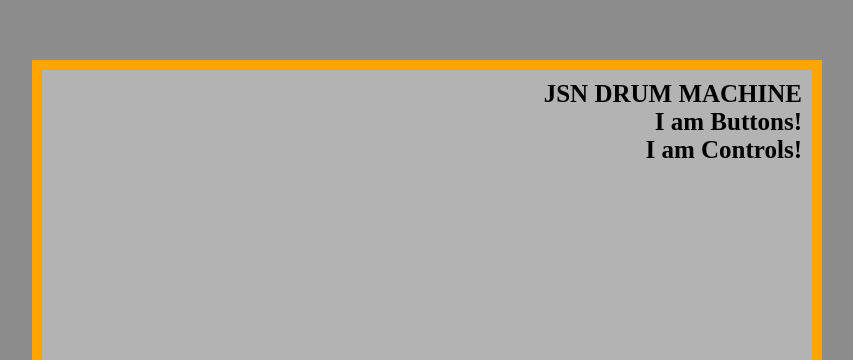
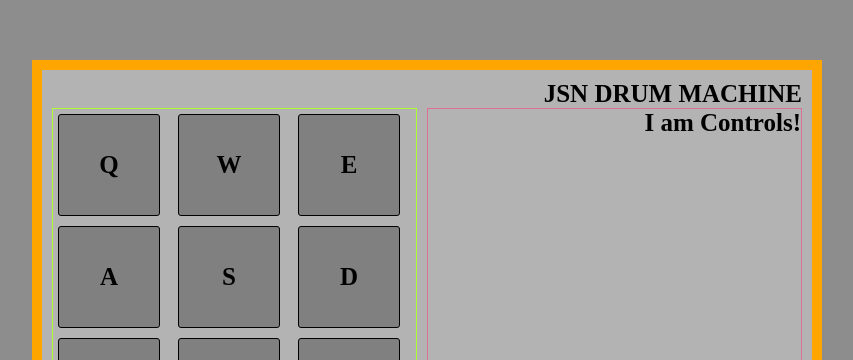
Before and after one commit to jayaramsivaramannair/react-drum-machine, a React (Create React App) app: page / in a window 1280 px wide. Shown: the part 440-800 px from the top of the page, without its empty margins (213-1066 px from the left). Built offline with nearby package versions, Linux system fonts and the light colour scheme.

Commit message:
Added an element to represent the 9 clickable drumpads

```diff
--- a/src/components/Buttons.tsx
+++ b/src/components/Buttons.tsx
@@ -1,9 +1,16 @@
 import React from 'react'
 
 function Buttons() {
+
+  const drumPads = ['Q', 'W', 'E', 'A', 'S', 'D', 'Z', 'X', 'C']
   return (
     <div className="buttons">
-      I am Buttons!
+      {
+        drumPads.map((pad) => {
+          return <div className="drum-pad">{pad}</div>
+        })
+      }
+
     </div>
   )
 }
--- a/src/index.css
+++ b/src/index.css
@@ -16,7 +16,31 @@ body {
   height: 500px;
 }
 
-.controls-buttons {
+#drum-machine {
   display: grid;
-  grid-template-columns: repeat(2, 250px);
+  grid-template-columns: repeat(2, 375px);
 }
+
+.buttons {
+  border: 1px greenyellow solid;
+  margin-right: 10px;
+  display: grid;
+  grid-template-columns: repeat(3, 100px);
+  grid-column-gap: 20px;
+}
+
+.drum-pad {
+  width: 100px;
+  height: 100px;
+  background-color: gray;
+  margin: 5px;
+  border: 1px solid black;
+  border-radius: 3px;
+  text-align: center;
+  vertical-align: middle;
+  line-height: 100px;
+}
+
+.controls {
+  border: 1px palevioletred solid;
+}
```
